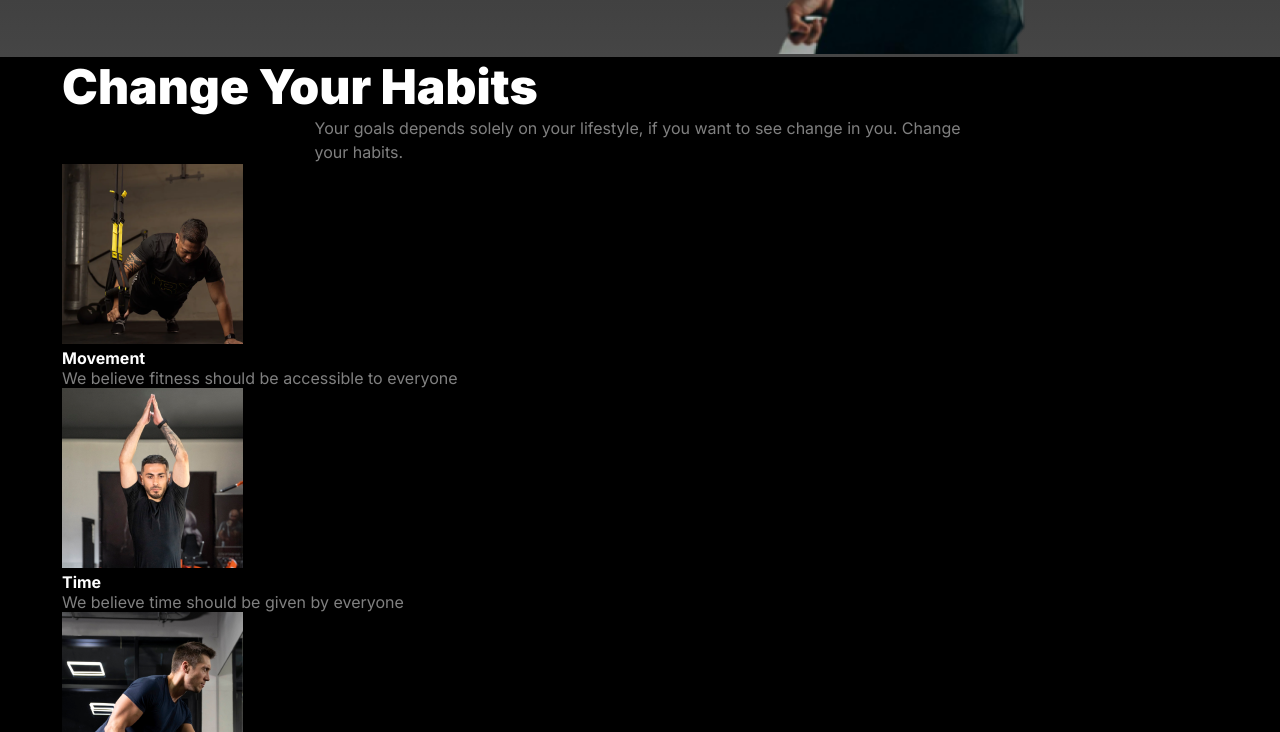
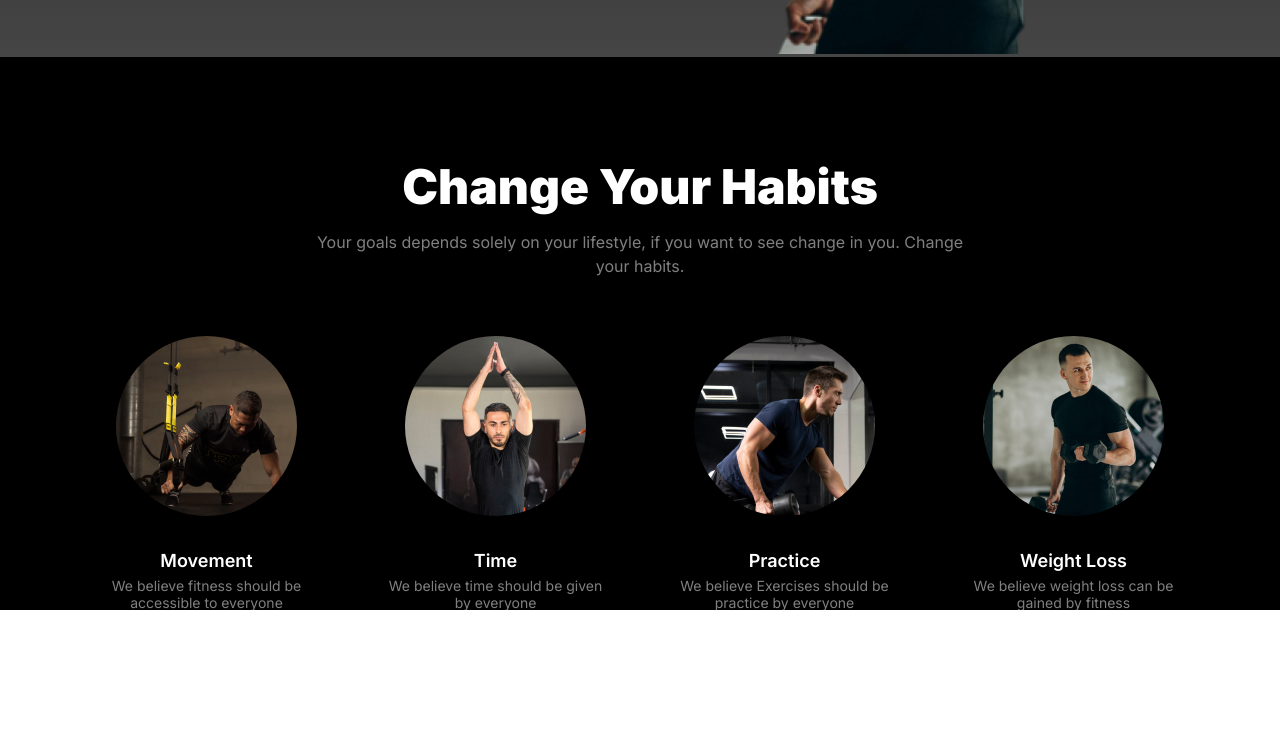
Before and after one commit to ShaikhAnik/assignment-2, a plain HTML site: page index.html in a window 1280 px wide. Shown: the part 668-1400 px from the top of the page. After the commit the page ends 1279 px from the top, so only its background shows below. Drawn offline with Linux system fonts and the light colour scheme.

Commit message:
habit styles added

```diff
--- a/style/style.css
+++ b/style/style.css
@@ -196,3 +196,38 @@
 .badge2-contents{
     padding: 15px 11px 15px 20px;
 }
+/*habit styles start */
+
+.habit{
+    padding-top: 100px;
+}
+.habit-title{
+    text-align: center;
+    margin-bottom: 14px;
+}
+.habit-desc{
+    text-align: center;
+}
+.habit-cards{
+    display: grid;
+    grid-template-columns: repeat(4,1fr);
+    margin-top: 58px;
+}
+.card1{
+    width: 231px;
+    height: 274px;
+    text-align: center;
+}
+.card1 h4 {
+    margin-top: 30px;
+    font-size: 1.125rem ;
+    font-weight: 600;
+}
+.card1 p {
+    font-weight: 400;
+    font-size: 0.875rem;
+    margin-top: 6px;
+}
+.card1 img{
+    border-radius: 50%;
+}
```
